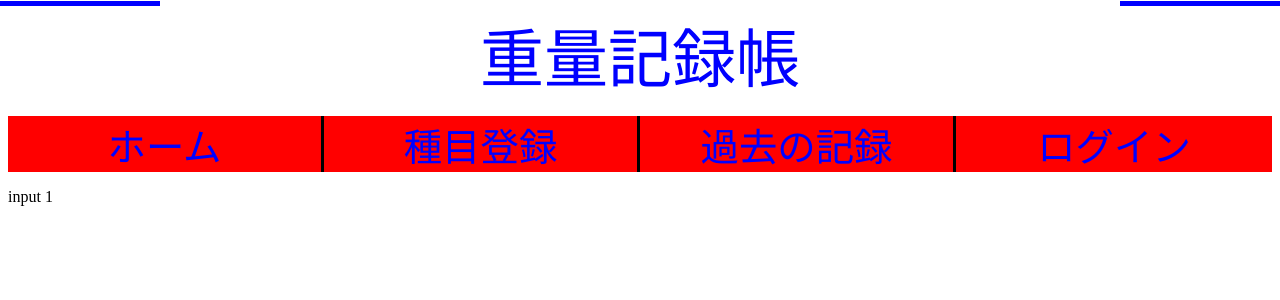
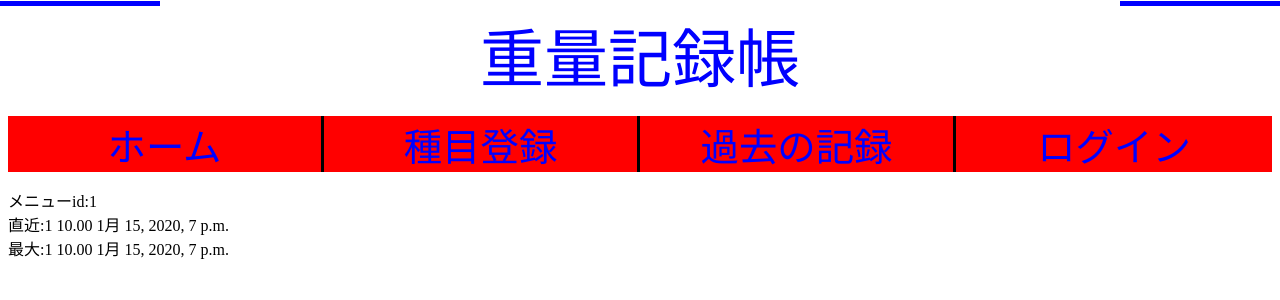
Before and after one commit to mimurayusuke/dep_test, a Django app: template templates/input.html in a window 1280 px wide. Shown: the top 300 px of the page. Run offline with Django 3.2, Linux system fonts and the light colour scheme; tables that the repository leaves empty hold one stand-in row (values such as "Sample post"); the template is opened without the code that fills it: values that come from a table or form of the project are taken from there, most other values are stand-ins (such as "Sample title", 1, 10 or a date in 2020).

Commit message:
add record query

```diff
--- a/templates/input.html
+++ b/templates/input.html
@@ -1,5 +1,7 @@
 {% extends 'base.html' %}
 
 {% block content %}
-input {{id}}
+メニューid:{{id}}<br>
+直近:{{latest_rec.id}} {{latest_rec.weight_menu}}{{latest_rec.weight_record}} {{latest_rec.created_at}}<br>
+最大:{{max_rec.id}} {{max_rec.weight_menu}} {{max_rec.weight_record}} {{ max_rec.created_at}}
 {% endblock  %}
--- a/weight/models.py
+++ b/weight/models.py
@@ -10,8 +10,8 @@ class Menu(models.Model):
 class Record(models.Model):
     weight_menu = models.ForeignKey(Menu, on_delete=models.CASCADE)
     weight_record = models.DecimalField(max_digits=5, decimal_places=2, default=0)
-    created_at = models.DateField(auto_now_add=True)
-    modified_at = models.DateField(auto_now=True)
+    created_at = models.DateTimeField(auto_now_add=True)
+    modified_at = models.DateTimeField(auto_now=True)
 
     def __str__(self):
         return "PK:{0}, FK:{1}, weight:{2}, created:{3}".format(self.pk, self.weight_menu, self.weight_record, self.created_at)
--- a/weight/views.py
+++ b/weight/views.py
@@ -1,5 +1,6 @@
 from django.shortcuts import render
 from django.http.response import HttpResponse
+from django.db.models import Max
 from .models import Menu, Record
 
 # Create your views here.
@@ -12,4 +13,7 @@ def hello_home(request):
     return render(request, 'home.html', {'menu_list':menu_list})
 
 def input_func(request, id):
-    return render(request, 'input.html', {'id':id})
+    #外部キーの値を取得する時は定義した外部キーの項目名にアンダーバーを２つ続けて、取得したいデータの値を指定する。
+    latest_rec = Record.objects.filter(weight_menu__id= id).latest('created_at')
+    max_rec = Record.objects.filter(weight_menu__id= id).order_by('weight_record').last()
+    return render(request, 'input.html', {'id':id, 'latest_rec':latest_rec, 'max_rec':max_rec})
```
Also changed, not shown: weight/migrations/0003_auto_20200621_2334.py (added).
